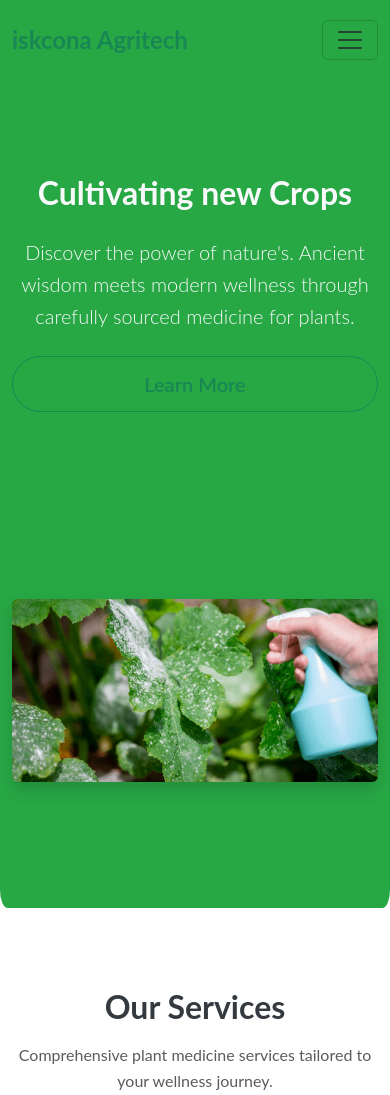
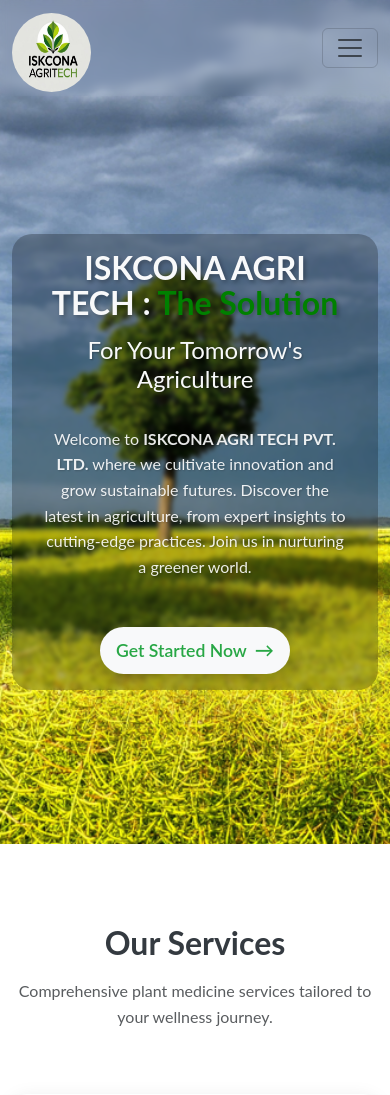
Before and after one commit to alokanand524/iskcona_agri_tech, a PHP site: page /MyProject/ in a window 390 px wide. Shown: the top 1095 px of the page. Run offline with PHP 8.4, Linux system fonts and the light colour scheme.

Commit message:
chnage design , hero section mainly

```diff
--- a/config/config.php
+++ b/config/config.php
@@ -4,7 +4,7 @@
 session_start();
 
 // Site configuration
-define('SITE_URL', 'http://localhost/MyProject/Plant/');
+define('SITE_URL', 'http://localhost/MyProject/iskcona_agri_tech/');
 define('ADMIN_URL', SITE_URL . 'admin/');
 define('UPLOAD_PATH', 'uploads/');
 
--- a/config/database.php
+++ b/config/database.php
@@ -1,5 +1,4 @@
 <?php
-// config/database.php
 class Database {
     private $host = 'localhost';
     private $port = '5432';
--- a/css/style.css
+++ b/css/style.css
@@ -21,25 +21,52 @@
 }
 
 /* Navigation */
+/* .navbar {
+    transition: all 0.3s ease;
+    padding: .5rem 0;
+} */
+
+/* Transparent default */
 .navbar {
+    background-color: transparent;
     transition: all 0.3s ease;
-    padding: 1rem 0;
+    backdrop-filter: none;
+    -webkit-backdrop-filter: none;
 }
+
+/* Glassmorphism on scroll or mobile toggle */
+.navbar.navbar-scrolled {
+    background-color: rgba(255, 255, 255, 0.062) !important; /* light blur bg */
+    backdrop-filter: blur(10px);
+    -webkit-backdrop-filter: blur(10px);
+    box-shadow: 0 4px 20px rgba(0, 0, 0, 0.1);
+    border-bottom: 1px solid rgba(255, 255, 255, 0.2);
+}
+
+
 
 .navbar-brand {
     font-size: 1.5rem;
     font-weight: 700;
+    width: 80px;
+    height: 80px;
+}
+
+.navbar-brand img {
+    width: 79px;
+    height: 79px;
+    border-radius: 50%;
 }
 
 .nav-link {
-    font-weight: 500;
+    font-weight: 800;
     transition: color 0.3s ease;
     padding: 0.5rem 1rem !important;
     color: var(--dark-color) !important;
 }
 
 .nav-link:hover {
-    color: var(--secondary-color) !important;
+    color: black;
 }
 
 .nav-link.active {
@@ -60,17 +87,9 @@
     border-radius: 2px;
 }
 
-/* .logo-circle {
-    width: 80px;
-    height: 80px;
-    border-radius: 50%;
-    object-fit: cover;
-} */
-
 
 /* Hero Section */
-.hero-section {
-    /* background: linear-gradient(135deg, #f8f9fa 0%, #e9ecef 100%); */
+/* .hero-section {
     background-color: var(--primary-color) !important;
     min-height: 100vh;
     display: flex;
@@ -103,7 +122,8 @@
 .hero-image img {
     border-radius: 15px;
     box-shadow: 0 10px 30px rgba(0, 0, 0, 0.1);
-}
+} */
+
 
 /* Section Titles */
 .section-title {
@@ -379,15 +399,8 @@
 
 
 /* Responsive Design */
-@media (max-width: 768px) {
-    .hero-section {
-        text-align: center;
-        padding: 2rem 0;
-    }
+@media (max-width: 770px) {
 
-    .hero-content h1 {
-        font-size: 2rem;
-    }
 
     .section-title {
         font-size: 2rem;
@@ -403,12 +416,33 @@
         right: 20px;
     }
 
-     /* .insect {
-        padding: 3rem 3rem 12rem 3rem;
-    } */
+    .cta-button {
+        padding: .5rem 1rem;
+    }
+
+    .hero-text h1 {
+        font-size: 2rem;
+    }
+
+    .hero-text h2 {
+        font-size: 1.5rem;
+    }
+
+    .hero-description {
+        font-size: 1rem;
+    }
+
+    .hero-text {
+        padding: 1rem 2rem;
+    }
 }
 
 @media (max-width: 576px) {
+
+    .hero-content {
+        margin-top: 5rem;
+    }
+
     .hero-buttons .btn {
         display: block;
         width: 100%;
@@ -428,4 +462,15 @@
         margin-bottom: -9rem;
     }
 
+    .navbar {
+        backdrop-filter: blur(5px);
+    }
+
+    .nav-link {
+        color: var(--dark-color) !important;
+    }
+    .nav-link:hover {
+        color: var(--primary-color) !important;
+    }
+
 }
--- a/index.php
+++ b/index.php
@@ -12,14 +12,172 @@
     <link href="https://cdnjs.cloudflare.com/ajax/libs/font-awesome/6.4.0/css/all.min.css" rel="stylesheet">
     <!-- Custom CSS -->
     <link href="css/style.css" rel="stylesheet">
+
+    <style>
+        /* Hero Section */
+        .hero-section {
+            min-height: 100vh;
+            background: url(src/sq.png) no-repeat center center/cover;
+            display: flex;
+            align-items: center;
+            position: relative;
+            overflow: hidden;
+            border-bottom-left-radius: 0%;
+            border-bottom-right-radius: 0%;
+        }
+
+        .hero-content {
+            display: flex;
+            align-items: center;
+            gap: 4rem;
+            position: relative;
+            z-index: 2;
+        }
+
+        .hero-text {
+            flex: 1;
+            text-align: center;
+            background-color: rgba(0, 0, 0, 0.25);
+            backdrop-filter: blur(2px);
+            padding: 4rem 5rem;
+            border-radius: 20px;
+        }
+
+        .hero-text h1 {
+            font-size: 4rem;
+            font-weight: bold;
+            color: var(--light-color);
+            margin-bottom: 1rem;
+            text-shadow: 2px 2px 4px rgba(0, 0, 0, 0.3);
+            line-height: 1.1;
+        }
+
+        .hero-text .highlight {
+            color: green;
+        }
+
+        .hero-text h2 {
+            font-size: 2.5rem;
+            color: var(--light-color);
+            margin-bottom: 2rem;
+            font-weight: 400;
+            text-shadow: 1px 1px 2px rgba(0, 0, 0, 0.3);
+        }
+
+        .hero-description {
+            font-size: 1.2rem;
+            color: rgba(255, 255, 255, 0.9);
+            margin-bottom: 3rem;
+            max-width: 600px;
+            margin-left: auto;
+            margin-right: auto;
+            text-shadow: 1px 1px 2px rgba(0, 0, 0, 0.2);
+        }
+
+        .cta-button {
+            display: inline-flex;
+            align-items: center;
+            gap: 0.5rem;
+            background: var(--light-color);
+            color: var(--primary-color);
+            padding: 1rem 2rem;
+            border: none;
+            border-radius: 50px;
+            font-size: 1.1rem;
+            font-weight: 600;
+            text-decoration: none;
+            transition: all 0.3s ease;
+            box-shadow: 0 4px 15px rgba(0, 0, 0, 0.2);
+        }
+
+        .cta-button:hover {
+            transform: translateY(-2px);
+            box-shadow: 0 6px 20px rgba(0, 0, 0, 0.3);
+            color: var(--primary-color);
+        }
+
+        .cta-button::after {
+            content: '→';
+            font-size: 1.2rem;
+            transition: transform 0.3s ease;
+        }
+
+        .cta-button:hover::after {
+            transform: translateX(5px);
+        }
+
+
+
+        /* Animations */
+        .fade-in {
+            animation: fadeInUp 1s ease-out;
+        }
+
+        @keyframes fadeInUp {
+            from {
+                opacity: 0;
+                transform: translateY(30px);
+            }
+
+            to {
+                opacity: 1;
+                transform: translateY(0);
+            }
+        }
+
+        @media (max-width: 576px) {
+
+            .cta-button {
+                padding: .5rem 1rem;
+            }
+
+            .hero-text h1 {
+                font-size: 2rem;
+            }
+
+            .hero-text h2 {
+                font-size: 1.5rem;
+            }
+
+            .hero-description {
+                font-size: 1rem;
+            }
+
+            .hero-text {
+                padding: 1rem 2rem;
+            }
+        }
+
+        @media (max-width: 770px){
+                .cta-button {
+                padding: .5rem 1rem;
+            }
+
+            .hero-text h1 {
+                font-size: 2rem;
+            }
+
+            .hero-text h2 {
+                font-size: 1.5rem;
+            }
+
+            .hero-description {
+                font-size: 1rem;
+            }
+
+            .hero-text {
+                padding: 1rem 2rem;
+            }
+        }
+    </style>
 </head>
 
 <body>
-   <!-- Navigation -->
-   <?php include 'navbar.php'; ?>
+    <!-- Navigation -->
+    <?php include 'navbar.php'; ?>
 
     <!-- Hero Section -->
-    <section id="home" class="hero-section">
+    <!-- <section id="home" class="hero-section">
         <div class="container">
             <div class="row align-items-center min-vh-100 pt-5">
                 <div class="col-lg-6">
@@ -28,7 +186,6 @@
                         <p class="lead hero-para mb-4">Discover the power of nature's. Ancient wisdom meets modern
                             wellness through carefully sourced medicine for plants.</p>
                         <div class="hero-buttons">
-                            <!-- <a href="#services" class="btn btn-success btn-lg me-3">Explore Services</a> -->
                             <a href="about.html" class="btn btn-outline-success btn-lg">Learn More</a>
                         </div>
                     </div>
@@ -41,7 +198,29 @@
                 </div>
             </div>
         </div>
+    </section> -->
+
+    <!-- Hero Section -->
+    <section class="hero-section" id="home">
+
+        <div class="container">
+            <div class="hero-content fade-in">
+                <div class="hero-text">
+                    <h1>ISKCONA AGRI TECH : <span class="highlight">The Solution</span></h1>
+                    <h2>For Your Tomorrow's Agriculture</h2>
+                    <p class="hero-description">
+                        Welcome to <strong>ISKCONA AGRI TECH PVT. LTD.</strong> where we cultivate innovation and grow
+                        sustainable futures. Discover the latest in agriculture, from expert insights to cutting-edge
+                        practices. Join us in nurturing a greener world.
+                    </p>
+                    <a href="#services" class="cta-button">Get Started Now</a>
+                </div>
+            </div>
+        </div>
+
     </section>
+
+
 
     <!-- Services Section -->
     <section id="services" class="py-5">
@@ -132,8 +311,8 @@
     </section>
 
 
-   <!-- Footer -->
-   <?php include 'footer.php'; ?>
+    <!-- Footer -->
+    <?php include 'footer.php'; ?>
 
     <!-- Scroll to Top Button -->
     <button id="scrollTopBtn" class="scroll-top-btn">
--- a/js/script.js
+++ b/js/script.js
@@ -208,3 +208,32 @@
     setupPagination();
     showPage(1); // Show first page initially
 });
+
+
+// /\//\\/\\/\//\\/\/\/\/\/\//\/\/\/\/\/\/\/\/\\//\/\\\/\/\/\
+
+  const navbar = document.querySelector('.navbar');
+  const collapse = document.getElementById('navbarNav');
+  const toggler = document.querySelector('.navbar-toggler');
+
+  function updateNavbarStyle() {
+    if (window.scrollY > 50 || collapse.classList.contains('show')) {
+      navbar.classList.add('navbar-scrolled');
+    } else {
+      navbar.classList.remove('navbar-scrolled');
+    }
+  }
+
+  // Scroll event
+  window.addEventListener('scroll', updateNavbarStyle);
+
+  // Collapse toggle (mobile menu)
+  toggler.addEventListener('click', () => {
+    setTimeout(updateNavbarStyle, 10); // slight delay for transition
+  });
+
+  collapse.addEventListener('shown.bs.collapse', updateNavbarStyle);
+  collapse.addEventListener('hidden.bs.collapse', updateNavbarStyle);
+
+  // Initial check
+  updateNavbarStyle();
--- a/navbar.php
+++ b/navbar.php
@@ -1,8 +1,8 @@
 <!-- Navigation -->
-<nav class="navbar navbar-expand-lg navbar-light bg-white shadow-sm fixed-top">
+<nav class="navbar navbar-expand-lg navbar-light fixed-top navbar-scrolled">
     <div class="container">
         <a class="navbar-brand fw-bold text-success" href="#">
-            <!-- <i class="fas fa-leaf me-2"></i> --> iskcona Agritech
+            <img src="src/iskcona_logo.png" alt="ISKCONA AGRI TECH Logo">
         </a>
         <button class="navbar-toggler" type="button" data-bs-toggle="collapse" data-bs-target="#navbarNav">
             <span class="navbar-toggler-icon"></span>
@@ -27,6 +27,16 @@
                 <li class="nav-item">
                     <a class="nav-link" href="contact.php">Contact</a>
                 </li>
+                <!-- Future dropdown for language switcher -->
+                <!--
+                <li class="nav-item dropdown">
+                    <a class="nav-link dropdown-toggle" href="#" data-bs-toggle="dropdown">Language</a>
+                    <ul class="dropdown-menu">
+                        <li><a class="dropdown-item" href="#">English</a></li>
+                        <li><a class="dropdown-item" href="#">हिंदी</a></li>
+                    </ul>
+                </li>
+                -->
             </ul>
         </div>
     </div>
```
Also changed, not shown: contact_store.php (added), src/hero.png (deleted), src/hero_img.png (deleted), src/iskcona_logo.png (added), src/sq.png (added).
